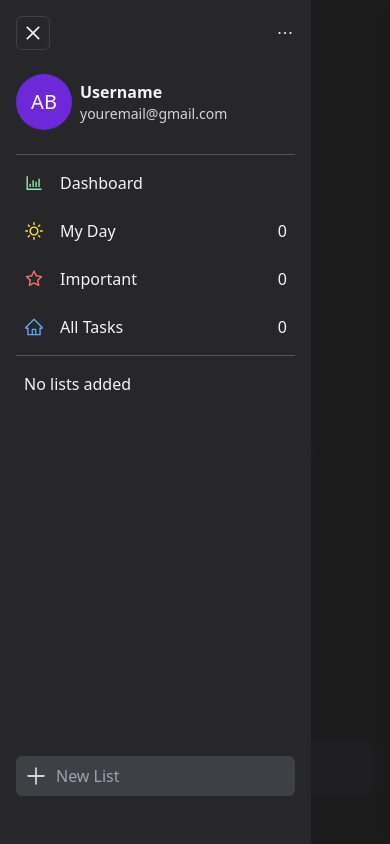
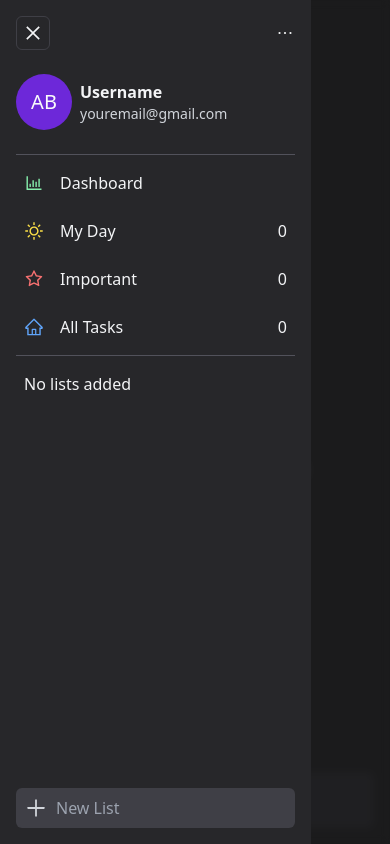
Before and after one commit to karlpnord/todo-app, a React (Vite) app: page /important in a window 390 px wide. Both pictures are taken after a click on the button 33 px from the left and 49 px from the top of the page. Built offline with nearby package versions, Linux system fonts and the light colour scheme.

Commit message:
Spacing fix (test 2)

```diff
--- a/src/components/form/AddTaskForm.tsx
+++ b/src/components/form/AddTaskForm.tsx
@@ -33,7 +33,7 @@ const AddTaskForm = ({ isImportant = false, listId = null }: Props) => {
   };
 
   return (
-    <form onSubmit={handleAddTask} className='flex relative items-center group pb-8 lg:pb-0'>
+    <form onSubmit={handleAddTask} className='flex relative items-center group safe-bottom'>
       <button
         className='absolute left-2 text-gray-300 cursor-pointer bg-zinc-800'
         type='submit'
--- a/src/components/form/AddTaskMyDayForm.tsx
+++ b/src/components/form/AddTaskMyDayForm.tsx
@@ -32,7 +32,7 @@ const AddTaskMyDayForm = ({ isImportant = false }: Props) => {
   };
 
   return (
-    <form onSubmit={handleAddTask} className='flex relative items-center group'>
+    <form onSubmit={handleAddTask} className='flex relative items-center group safe-bottom'>
       <button
         className='absolute left-2 text-gray-300 cursor-pointer bg-zinc-800'
         type='submit'
--- a/src/components/sidebar/DesktopSidebar.tsx
+++ b/src/components/sidebar/DesktopSidebar.tsx
@@ -5,7 +5,7 @@ import NavCustomLists from './NavCustomLists';
 
 const DesktopSidebar = () => {
   return (
-    <div className='sticky top-0 flex flex-col gap-4 w-fit max-w-[340px] h-screen p-4 pb-16 lg:pb-8 bg-zinc-800 text-gray-100'>
+    <div className='sticky top-0 flex flex-col gap-4 w-fit max-w-[340px] h-screen p-4 pb-8 bg-zinc-800 text-gray-100 safe-bottom'>
       <SidebarUserInfo />
       <nav>
         <NavList />
--- a/src/components/sidebar/MobileSidebar.tsx
+++ b/src/components/sidebar/MobileSidebar.tsx
@@ -27,7 +27,7 @@ const MobileSidebar = ({ toggleNav }: Props) => {
         exit={{ x: '-100%' }}
         transition={{ type: 'spring', stiffness: 300, damping: 30 }}
         onClick={(e) => e.stopPropagation()}
-        className='flex flex-col gap-4 w-fit max-w-[340px] h-screen p-4 pb-12 bg-zinc-800 text-gray-100 relative z-50'
+        className='flex flex-col gap-4 w-fit max-w-[340px] h-screen p-4 bg-zinc-800 text-gray-100 relative z-50 safe-bottom'
       >
         <div className='flex justify-between items-center'>
           <CloseButton toggleNav={toggleNav} />
--- a/src/components/sidebar/TaskSettingsSidebar.tsx
+++ b/src/components/sidebar/TaskSettingsSidebar.tsx
@@ -54,7 +54,7 @@ const TaskSettingsSidebar = ({ toggleSettings }: Props) => {
           <TaskSettingsImportant />
           <TaskSettingsDelete toggleDeleteModal={toggleDeleteModal} />
         </ul>
-        <div className='px-2 pb-8 pt-4 mt-auto flex items-center gap-1 border-t border-zinc-600'>
+        <div className='px-2 py-4 mt-auto flex items-center gap-1 border-t border-zinc-600'>
           <AiOutlineCalendar size={18} className='text-blue-400' />
           <h3>Created: {date}</h3>
         </div>
--- a/src/index.css
+++ b/src/index.css
@@ -1,3 +1,7 @@
 @tailwind base;
 @tailwind components;
 @tailwind utilities;
+
+.safe-bottom {
+  bottom: env(safe-area-inset-bottom);
+}
```
